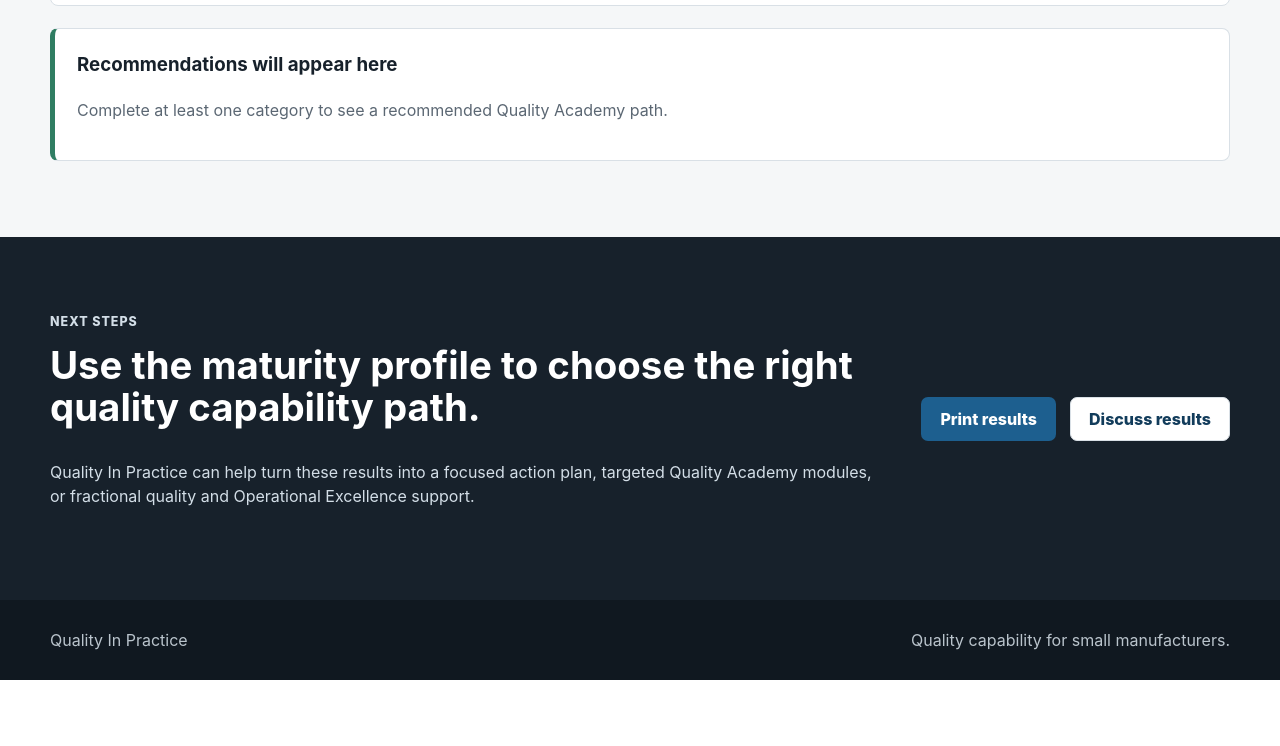
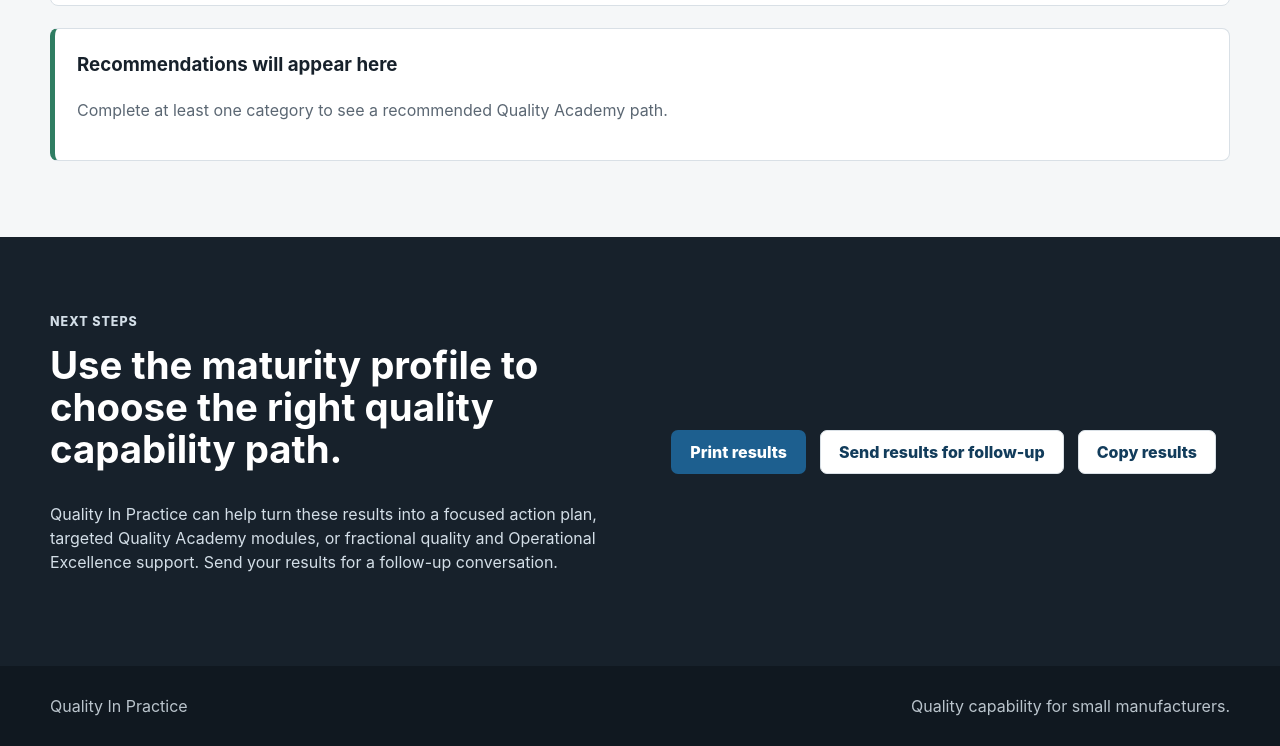
Before and after one commit to JRW0116/Quality-Diagnostic, a plain HTML site: page index.html in a window 1280 px wide. Shown: the part 9162-9908 px from the top of the page. Before the commit the page ends 9842 px from the top, so only its background shows below. Drawn offline with Linux system fonts and the light colour scheme.

Commit message:
Add follow-up result email controls

```diff
--- a/index.html
+++ b/index.html
@@ -88,11 +88,13 @@
       <div>
         <p class="eyebrow">Next Steps</p>
         <h2>Use the maturity profile to choose the right quality capability path.</h2>
-        <p>Quality In Practice can help turn these results into a focused action plan, targeted Quality Academy modules, or fractional quality and Operational Excellence support.</p>
+        <p>Quality In Practice can help turn these results into a focused action plan, targeted Quality Academy modules, or fractional quality and Operational Excellence support. Send your results for a follow-up conversation.</p>
       </div>
       <div class="actions">
         <button class="button" id="print" type="button">Print results</button>
-        <a class="button secondary" id="email" href="mailto:info@qualityinpractice.solutions?subject=Quality%20Diagnostic">Discuss results</a>
+        <a class="button secondary" id="email" href="mailto:info@qualityinpractice.solutions?subject=Quality%20Diagnostic">Send results for follow-up</a>
+        <button class="button secondary" id="copy" type="button">Copy results</button>
+        <p class="send-status" id="sendStatus" aria-live="polite"></p>
       </div>
     </section>
   </main>
```
